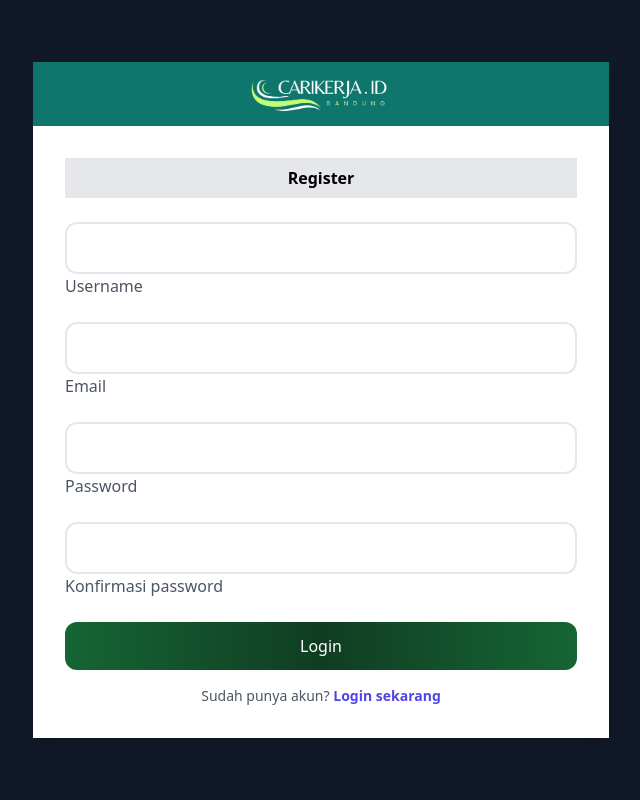
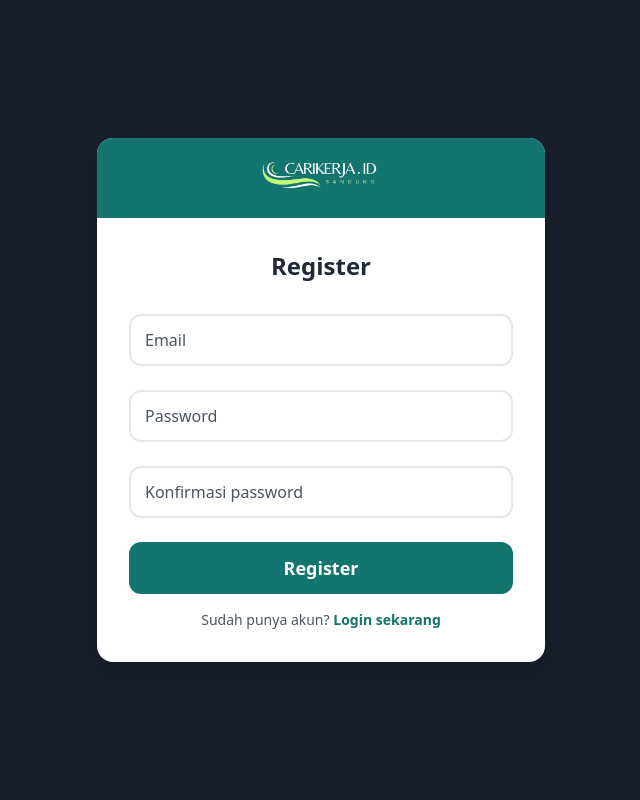
Before and after one commit to hades431/cari_kerja_id, a PHP site: page /register.php in a window 1280 px wide. Shown: the whole page, without its empty margins (319-959 px from the left). Run offline with PHP 8.4, Linux system fonts and the light colour scheme; some libraries are stand-ins or nearby versions.

Commit message:
upgrade terbaru

```diff
--- /dev/null
+++ b/function/auth.php
@@ -0,0 +1,23 @@
+<?php
+include '../function/logic.php';
+
+function register($data){
+    global $conn;
+$email = $_POST['email'];
+$password = $_POST['password'];
+$result = mysqli_query($conn,"SELECT*FROM user WHERE email = '$email' ");
+$konfirm = $_POST['konfirmasi_password'];
+if($password != $konfirm){
+            echo "<script>alert('Password dan Confirm Password tidak sama!');</script>";
+    return false;
+}
+if(mysqli_num_rows($result) > 0){
+    echo "<script>alert('email sudah di pakai');</script>";
+    return false;
+}
+$query_insert = "INSERT INTO user (email,password,role,status_akun) VALUES('$email','$password','pelamar','aktif')";
+mysqli_query($conn,$query_insert);
+return mysqli_affected_rows($conn);
+}
+
+?>
--- a/login/login.php
+++ b/login/login.php
@@ -107,11 +107,7 @@ $error2 = true;
                 </button>
             </form>
 
-            <div class="mt-6 text-center">
-                <a href="#" class="text-sm text-teal-600 hover:text-teal-800 transition-colors duration-300 hover:underline">
-                    Lupa password?
-                </a>
-            </div>
+
 
             <div class="mt-6 text-center text-gray-600">
                 Belum punya akun?
--- a/login/register.php
+++ b/login/register.php
@@ -1,5 +1,5 @@
 <?php
-include '../function/logic.php';
+include '../function/auth.php';
 if(isset($_POST['submit'])){
     if(register($_POST) > 0){
         echo "<script>alert('User baru berhasil ditambahkan!');window.location='login.php';</script>";
@@ -19,58 +19,65 @@ if(isset($_POST['submit'])){
     <!-- Tailwind Play CDN (untuk demo cepat). Untuk produksi gunakan build Tailwind yang sebenarnya. -->
     <script src="https://cdn.tailwindcss.com"></script>
   </head>
-  <body class="bg-gray-900 min-h-screen flex items-center justify-center p-6">
-    <div class="max-w-xl w-full bg-white shadow-lg">
+  <body class="bg-[#181f2a] min-h-screen flex items-center justify-center p-6">
+    <div class="max-w-md w-full bg-white rounded-2xl shadow-lg">
       <!-- Header / Logo -->
-      <div class="bg-teal-700 h-16 flex items-center justify-center ">
-        <img src="../img/logo2.png" alt="Logo Cari Kerja ID" class="h-12 w-auto object-contain mx-auto">
+      <div class="bg-[#14746f] h-20 flex flex-col items-center justify-center rounded-t-2xl">
+        <img src="../img/logo2.png" alt="Logo Cari Kerja ID" class="h-10 w-auto object-contain mb-2">
+        <span class="text-white font-semibold text-lg tracking-wide"></span>
       </div>
       <!-- Register / Login card content -->
       <div class="p-8">
-    <div class="mb-6">
-      <div class="bg-gray-200 text-center py-2 font-bold">Register</div>
-    </div>
-
+        <h2 class="text-2xl font-bold text-center text-gray-800 mb-8">Register</h2>
         <form class="space-y-6" method="post">
           <div class="input-container">
-                    <input type="username" name="username"
-                        class="w-full px-4 py-3 rounded-xl border-2 border-gray-200 focus:border-teal-500 transition-all duration-300 bg-transparent placeholder-transparent"
-                        placeholder="Username" required />
-                    <label class="text-gray-600">Username</label>
-                </div>
-
-                <div class="input-container">
             <input type="email" name="email"
-                        class="w-full px-4 py-3 rounded-xl border-2 border-gray-200 focus:border-teal-500 transition-all duration-300 bg-transparent placeholder-transparent"
+              class="w-full px-4 py-3 rounded-xl border-2 border-gray-200 focus:border-[#14746f] transition-all duration-300 bg-transparent placeholder-transparent"
               placeholder="Email" required />
             <label class="text-gray-600">Email</label>
           </div>
-
           <div class="input-container">
             <input type="password" name="password"
-                        class="w-full px-4 py-3 rounded-xl border-2 border-gray-200 focus:border-teal-500 transition-all duration-300 bg-transparent placeholder-transparent"
+              class="w-full px-4 py-3 rounded-xl border-2 border-gray-200 focus:border-[#14746f] transition-all duration-300 bg-transparent placeholder-transparent"
               placeholder="Password" required />
             <label class="text-gray-600">Password</label>
           </div>
-
           <div class="input-container">
             <input type="password" name="konfirmasi_password"
-                        class="w-full px-4 py-3 rounded-xl border-2 border-gray-200 focus:border-teal-500 transition-all duration-300 bg-transparent placeholder-transparent"
+              class="w-full px-4 py-3 rounded-xl border-2 border-gray-200 focus:border-[#14746f] transition-all duration-300 bg-transparent placeholder-transparent"
               placeholder="Password" required />
             <label class="text-gray-600">Konfirmasi password</label>
           </div>
-
           <button name="submit" type="submit"
-                    class="w-full bg-gradient-to-r from-[#166534] via-[#103d22] to-[#166534] bg-size-200 text-white py-3 rounded-xl font-medium
-                    transition-all duration-500 transform hover:scale-[1.02] hover:bg-pos-100 hover:shadow-xl active:scale-95
-                    relative overflow-hidden group">
-                    <span class="relative z-10">Login</span>
-                    <div class="absolute inset-0 transform scale-x-0 group-hover:scale-x-100 transition-transform origin-left bg-gradient-to-r from-[#103d22] via-[#166534] to-[#103d22]"></div>
+            class="w-full bg-[#14746f] text-white py-3 rounded-xl font-semibold text-lg transition-all duration-300 hover:bg-[#0f5c57] active:scale-95">
+            Register
           </button>
         </form>
-
         <div class="w-full mt-4 text-center text-sm text-gray-600">
-                Sudah punya akun? <a href="login.php" class="text-indigo-600 hover:underline font-semibold">Login sekarang</a>
+          Sudah punya akun? <a href="login.php" class="text-[#14746f] hover:underline font-semibold">Login sekarang</a>
         </div>
       </div>
     </div>
+    <style>
+      .input-container {
+        position: relative;
+        margin: 1rem 0;
+      }
+      .input-container label {
+        position: absolute;
+        left: 1rem;
+        top: 50%;
+        transform: translateY(-50%);
+        transition: all 0.3s;
+        pointer-events: none;
+      }
+      .input-container input:focus ~ label,
+      .input-container input:not(:placeholder-shown) ~ label {
+        top: 0;
+        font-size: 0.75rem;
+        background: #fff;
+        padding: 0 0.5rem;
+      }
+    </style>
+  </body>
+</html>
```
Lines whose indentation alone changed are shown as unchanged.
